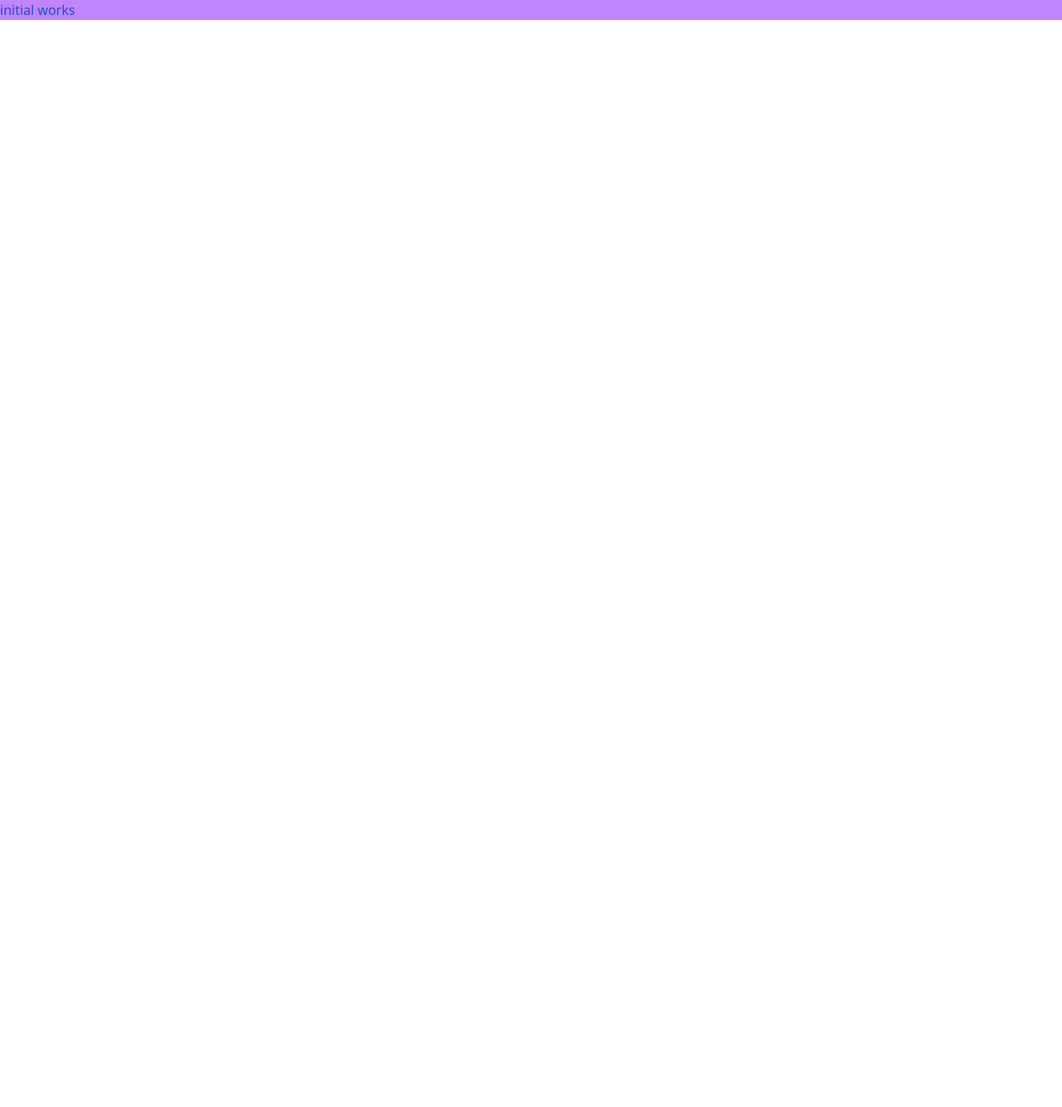
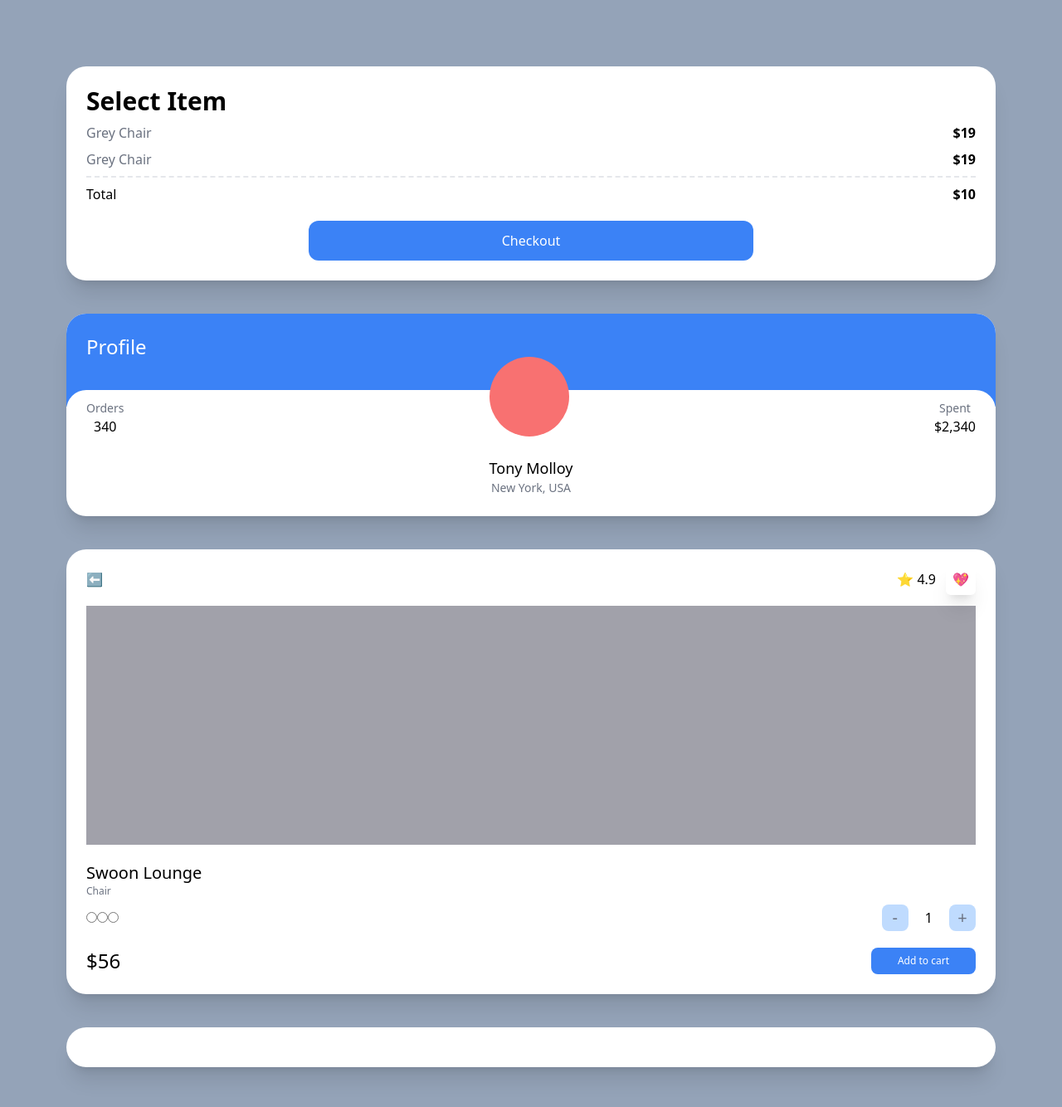
Before and after one commit to createhb21/modernhouse, a Next.js app: page / in a window 1280 px wide. Shown: the top 1334 px of the page at 83% size. Before the commit the page ends 800 px from the top, so only its background shows below. Built offline with nearby package versions, Linux system fonts and the light colour scheme.

Commit message:
ok tailwind, i got it

```diff
--- /dev/null
+++ b/components/Cards.tsx
@@ -0,0 +1,91 @@
+export type ProfileCardProps = {};
+
+function Cards({}: ProfileCardProps) {
+  return (
+    <div className="grid min-h-screen gap-10 bg-slate-400 py-20 px-20">
+      <div className="rounded-3xl bg-white p-6 shadow-xl">
+        <span className="text-3xl font-semibold">Select Item</span>
+        <div className="my-2 flex justify-between">
+          <span className="text-gray-500">Grey Chair</span>
+          <span className="font-semibold">$19</span>
+        </div>
+        <div className="flex justify-between">
+          <span className="text-gray-500">Grey Chair</span>
+          <span className="font-semibold">$19</span>
+        </div>
+        <div className="mt-2 flex justify-between border-t-2 border-dashed pt-2">
+          <span>Total</span>
+          <span className="font-semibold">$10</span>
+        </div>
+        <div
+          className="mx-auto mt-5 w-2/4 rounded-xl
+        bg-blue-500 p-3 text-center text-white
+       "
+        >
+          Checkout
+        </div>
+      </div>
+      <div className="overflow-hidden rounded-3xl bg-white shadow-xl">
+        <div className="bg-blue-500 p-6 pb-14">
+          <span className="text-2xl text-white">Profile</span>
+        </div>
+        <div className="relative -top-5 rounded-3xl bg-white p-6">
+          <div className="relative -top-16 flex items-end justify-between">
+            <div className="flex flex-col items-center">
+              <span className="text-sm text-gray-500">Orders</span>
+              <span className="font-medium">340</span>
+            </div>
+            <div className="h-24 w-24 rounded-full bg-red-400" />
+            <div className="flex flex-col items-center">
+              <span className="text-sm text-gray-500">Spent</span>
+              <span className="font-medium">$2,340</span>
+            </div>
+          </div>
+          <div className="relative  -mt-10 -mb-5 flex flex-col items-center">
+            <span className="text-lg font-medium">Tony Molloy</span>
+            <span className="text-sm text-gray-500">New York, USA</span>
+          </div>
+        </div>
+      </div>
+      <div className="rounded-3xl bg-white p-6 shadow-xl">
+        <div className="mb-5 flex items-center justify-between">
+          <span>⬅️</span>
+          <div className="space-x-3">
+            <span>⭐️ 4.9</span>
+            <span className="rounded-md p-2 shadow-xl ">💖</span>
+          </div>
+        </div>
+        <div className="mb-5 h-72 bg-zinc-400" />
+        <div className="flex flex-col">
+          <span className="text-xl font-medium">Swoon Lounge</span>
+          <span className="text-xs text-gray-500">Chair</span>
+          <div className="mt-2 mb-5 flex items-center justify-between">
+            <div>
+              <input type="radio" />
+              <input type="radio" />
+              <input type="radio" />
+            </div>
+            <div className="flex items-center space-x-5">
+              <button className="flex aspect-square w-8 items-center justify-center rounded-lg bg-blue-200  text-xl text-gray-500">
+                -
+              </button>
+              <span>1</span>
+              <button className="flex aspect-square w-8 items-center justify-center rounded-lg bg-blue-200  text-xl text-gray-500">
+                +
+              </button>
+            </div>
+          </div>
+          <div className="flex items-center justify-between ">
+            <span className="text-2xl font-medium">$56</span>
+            <button className="rounded-lg bg-blue-500 py-2  px-8 text-center text-xs text-white">
+              Add to cart{' '}
+            </button>
+          </div>
+        </div>
+      </div>
+      <div className="rounded-3xl bg-white p-6 shadow-xl"></div>
+    </div>
+  );
+}
+
+export default Cards;
--- a/pages/index.tsx
+++ b/pages/index.tsx
@@ -1,10 +1,11 @@
 import type { NextPage } from 'next';
+import Cards from '../components/Cards';
 
 const Home: NextPage = () => {
   return (
-    <div className="bg-purple-400">
-      <h1 className="text-blue-700">initial works</h1>
-    </div>
+    <>
+      <Cards />
+    </>
   );
 };
 
```
